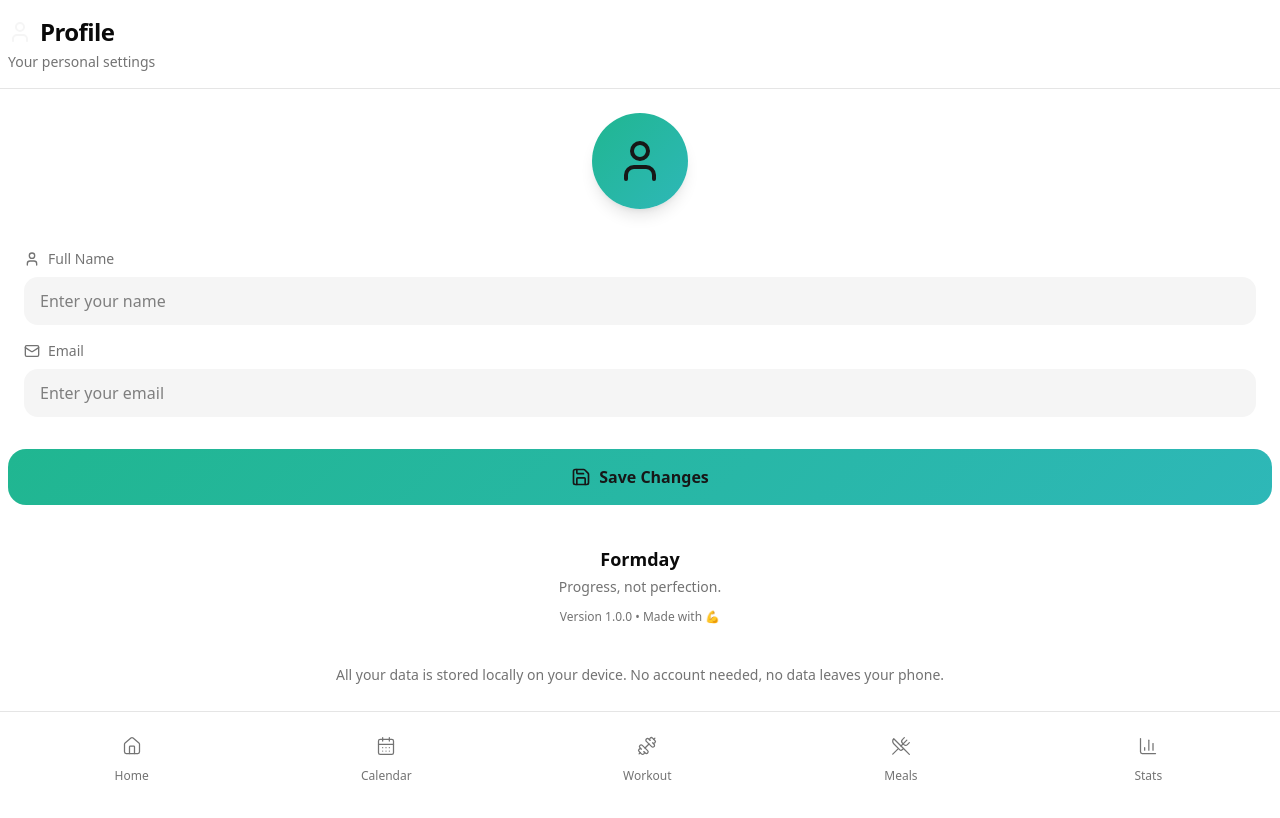
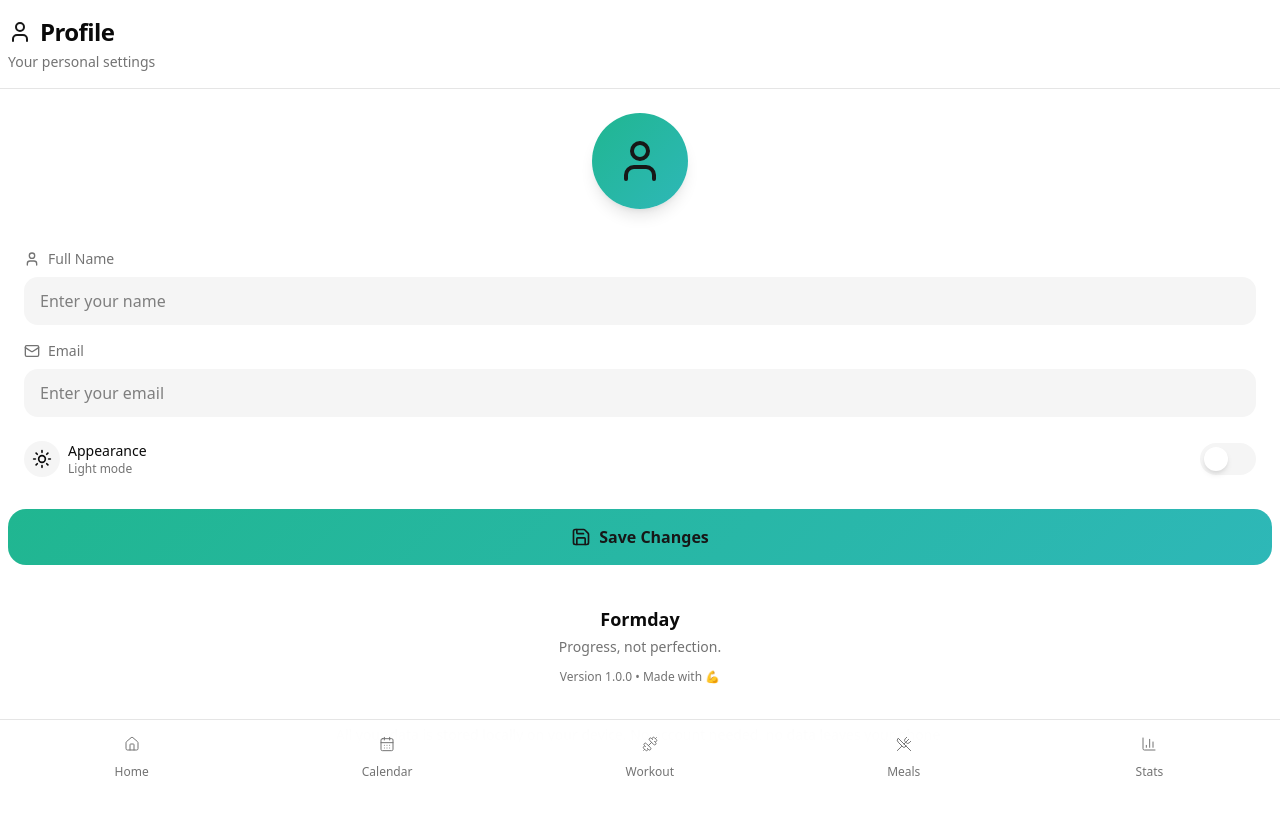
Before and after one commit to MHMDHIDR/formday, a React (Vite) app: page /profile in a window 1280 px wide. Shown: the top 818 px of the page. Built offline with nearby package versions, Linux system fonts and the light colour scheme.

Commit message:
feat: Implement dark/light theme toggle and refine UI spacing and icon sizing.

```diff
--- a/src/App.tsx
+++ b/src/App.tsx
@@ -1,6 +1,7 @@
 import { Routes, Route } from "react-router-dom";
 import { QueryClient, QueryClientProvider } from "@tanstack/react-query";
 import { PWAProvider } from "./components/PWAProvider";
+import { ThemeProvider } from "next-themes";
 
 // Pages
 import HomePage from "./pages/Home";
@@ -28,6 +29,7 @@ const queryClient = new QueryClient({
 function App() {
   return (
     <QueryClientProvider client={queryClient}>
+      <ThemeProvider attribute="class" defaultTheme="system" enableSystem>
         <PWAProvider>
           <Routes>
             <Route path="/" element={<HomePage />} />
@@ -43,6 +45,7 @@ function App() {
           </Routes>
           <NotificationManager />
         </PWAProvider>
+      </ThemeProvider>
     </QueryClientProvider>
   );
 }
--- a/src/components/BottomNav.tsx
+++ b/src/components/BottomNav.tsx
@@ -22,7 +22,7 @@ export function BottomNav() {
 
   return (
     <nav className="fixed bottom-0 left-0 right-0 z-50 bg-card/95 backdrop-blur-lg border-t border-border safe-area-inset">
-      <div className="relative flex items-center justify-around px-2 py-2">
+      <div className="relative flex items-center justify-around px-2 py-1">
         {navItems.map((item) => {
           // Handle potential null pathname
           const currentPath = pathname || "";
@@ -35,7 +35,7 @@ export function BottomNav() {
               key={item.to}
               to={item.to}
               className={cn(
-                "relative flex flex-col items-center gap-1 px-4 py-2 rounded-2xl z-10",
+                "relative flex flex-col items-center gap-1 px-4 py-1 rounded-2xl z-10",
                 "tap-target transition-all duration-300",
                 "focus:outline-none focus:ring-2 focus:ring-green-500/50 focus:ring-offset-2",
               )}
@@ -67,11 +67,11 @@ export function BottomNav() {
                   stiffness: 500,
                   damping: 30,
                 }}
-                whileTap={{ scale: 0.92 }}
+                whileTap={{ scale: 0.9 }}
               >
                 <item.icon
                   className={cn(
-                    "w-5 h-5 transition-all duration-300",
+                    "size-4 transition-all duration-300",
                     isActive
                       ? "text-green-700 drop-shadow-sm"
                       : "text-muted-foreground",
@@ -103,7 +103,7 @@ export function BottomNav() {
               <AnimatePresence>
                 {isActive && (
                   <motion.div
-                    className="absolute -bottom-1 w-1.5 h-1.5 rounded-full bg-green-600"
+                    className="absolute -bottom-1 size-1.5 rounded-full bg-green-600"
                     initial={{ scale: 0, opacity: 0 }}
                     animate={{ scale: 1, opacity: 1 }}
                     exit={{ scale: 0, opacity: 0 }}
--- a/src/components/OfflineBanner.tsx
+++ b/src/components/OfflineBanner.tsx
@@ -35,7 +35,7 @@ export function OfflineBanner() {
         >
           <div className="bg-warning text-warning-foreground px-4 py-3 flex items-center justify-between">
             <div className="flex items-center gap-3">
-              <WifiOff className="w-5 h-5 shrink-0" />
+              <WifiOff className="size-5 shrink-0" />
               <div>
                 <p className="font-medium text-sm">You're offline</p>
                 <p className="text-xs opacity-90">
@@ -47,7 +47,7 @@ export function OfflineBanner() {
               onClick={() => setShowBanner(false)}
               className="p-1 hover:bg-black/10 rounded-lg transition-colors"
             >
-              <X className="w-4 h-4" />
+              <X className="size-4" />
             </button>
           </div>
         </motion.div>
@@ -62,7 +62,7 @@ export function OfflineBanner() {
           className="fixed top-0 left-0 right-0 z-50 safe-area-inset"
         >
           <div className="bg-success text-success-foreground px-4 py-3 flex items-center justify-center gap-2">
-            <Wifi className="w-5 h-5" />
+            <Wifi className="size-5" />
             <p className="font-medium text-sm">You're back online!</p>
           </div>
         </motion.div>
--- a/src/pages/Analytics.tsx
+++ b/src/pages/Analytics.tsx
@@ -208,7 +208,7 @@ export default function AnalyticsPage() {
           <motion.div variants={itemVariants}>
             <div className="p-4 rounded-2xl bg-card shadow-card">
               <div className="flex items-center gap-2 mb-4">
-                <TrendingUp className="w-5 h-5 text-muted-foreground" />
+                <TrendingUp className="size-5 text-muted-foreground" />
                 <h3 className="font-semibold">Completion Trend</h3>
               </div>
 
@@ -327,7 +327,7 @@ export default function AnalyticsPage() {
           <motion.div variants={itemVariants}>
             <div className="p-4 rounded-2xl bg-card shadow-card">
               <div className="flex items-center gap-2 mb-3">
-                <Calendar className="w-5 h-5 text-muted-foreground" />
+                <Calendar className="size-5 text-muted-foreground" />
                 <h3 className="font-semibold">Summary</h3>
               </div>
               <p className="text-muted-foreground">
--- a/src/pages/Calendar.tsx
+++ b/src/pages/Calendar.tsx
@@ -111,7 +111,7 @@ export default function CalendarPage() {
               whileTap={{ scale: 0.95 }}
               onClick={goToPreviousMonth}
             >
-              <ChevronLeft className="w-5 h-5" />
+              <ChevronLeft className="size-5" />
             </motion.button>
 
             <h1 className="text-xl font-bold">
@@ -123,7 +123,7 @@ export default function CalendarPage() {
               whileTap={{ scale: 0.95 }}
               onClick={goToNextMonth}
             >
-              <ChevronRight className="w-5 h-5" />
+              <ChevronRight className="size-5" />
             </motion.button>
           </div>
         </div>
@@ -205,7 +205,7 @@ export default function CalendarPage() {
                       (status.isComplete ? (
                         <Check className="size-3 text-success" />
                       ) : status.completion > 0 ? (
-                        <Circle className="w-2 h-2 text-warning fill-warning" />
+                        <Circle className="size-2 text-warning fill-warning" />
                       ) : null)}
                   </div>
                 </motion.button>
--- a/src/pages/DayDetail.tsx
+++ b/src/pages/DayDetail.tsx
@@ -84,7 +84,7 @@ export default function DayDetailPage() {
               whileTap={{ scale: 0.95 }}
               onClick={navigateBack}
             >
-              <ChevronLeft className="w-5 h-5" />
+              <ChevronLeft className="size-5" />
             </motion.button>
 
             <div className="flex-1">
--- a/src/pages/Home.tsx
+++ b/src/pages/Home.tsx
@@ -116,7 +116,7 @@ export default function HomePage() {
               whileTap={{ scale: 0.95 }}
               onClick={() => navigate("/profile")}
             >
-              <User className="w-5 h-5 text-secondary-foreground" />
+              <User className="size-5 text-secondary-foreground" />
             </motion.button>
           </motion.div>
         </div>
--- a/src/pages/Profile.tsx
+++ b/src/pages/Profile.tsx
@@ -2,7 +2,8 @@ import { useState } from "react";
 import { motion } from "framer-motion";
 import { useFitnessData } from "@/hooks/useFitnessData";
 import { BottomNav } from "@/components/BottomNav";
-import { User, Mail, Save, Check } from "lucide-react";
+import { User, Mail, Save, Check, Moon, Sun } from "lucide-react";
+import { useTheme } from "next-themes";
 
 const containerVariants = {
   hidden: { opacity: 0 },
@@ -19,6 +20,7 @@ const itemVariants = {
 
 const ProfilePage = () => {
   const { profile, setProfile } = useFitnessData();
+  const { theme, setTheme } = useTheme();
   const [name, setName] = useState(profile.name);
   const [email, setEmail] = useState(profile.email);
   const [saved, setSaved] = useState(false);
@@ -35,7 +37,7 @@ const ProfilePage = () => {
       <header className="sticky top-0 z-40 bg-background/95 backdrop-blur-lg border-b border-border">
         <div className="container mx-auto py-4 px-2">
           <h1 className="text-2xl font-bold flex items-center gap-2">
-            <User className="size-6 text-accent" />
+            <User className="size-6 text-primary" />
             Profile
           </h1>
           <p className="text-sm text-muted-foreground mt-1">
@@ -90,6 +92,43 @@ const ProfilePage = () => {
                   placeholder="Enter your email"
                 />
               </div>
+
+              {/* Theme Toggle */}
+              <div className="pt-2 flex items-center justify-between">
+                <div className="flex items-center gap-2">
+                  <div className="p-2 rounded-full bg-secondary text-foreground">
+                    {theme === "dark" ? (
+                      <Moon className="size-5" />
+                    ) : (
+                      <Sun className="size-5" />
+                    )}
+                  </div>
+                  <div className="flex flex-col">
+                    <span className="text-sm font-medium text-foreground">
+                      Appearance
+                    </span>
+                    <span className="text-xs text-muted-foreground">
+                      {theme === "dark" ? "Dark mode" : "Light mode"}
+                    </span>
+                  </div>
+                </div>
+
+                <div
+                  onClick={() => setTheme(theme === "dark" ? "light" : "dark")}
+                  className={`w-14 h-8 rounded-full flex items-center p-1 cursor-pointer transition-colors duration-300 ${
+                    theme === "dark" ? "bg-primary" : "bg-secondary"
+                  }`}
+                >
+                  <motion.div
+                    className="w-6 h-6 bg-white rounded-full shadow-md"
+                    layout
+                    transition={{ type: "spring", stiffness: 700, damping: 30 }}
+                    animate={{
+                      x: theme === "dark" ? 24 : 0,
+                    }}
+                  />
+                </div>
+              </div>
             </div>
 
             {/* Save Button */}
@@ -101,12 +140,12 @@ const ProfilePage = () => {
             >
               {saved ? (
                 <>
-                  <Check className="w-5 h-5" />
+                  <Check className="size-5" />
                   Saved!
                 </>
               ) : (
                 <>
-                  <Save className="w-5 h-5" />
+                  <Save className="size-5" />
                   Save Changes
                 </>
               )}
--- a/src/styles/globals.css
+++ b/src/styles/globals.css
@@ -256,7 +256,8 @@
   .safe-area-inset {
     padding-left: env(safe-area-inset-left);
     padding-right: env(safe-area-inset-right);
-    padding-bottom: env(safe-area-inset-bottom);
+    /* padding-bottom: env(safe-area-inset-bottom); */
+    padding-bottom: 0.75rem;
   }
 
   /* Touch-friendly tap targets */
```
Also changed, not shown: src/components/InstallPrompt.tsx (+11 -11 lines), src/pages/Offline.tsx (+6 -6 lines). Lines whose indentation alone changed are shown as unchanged.
